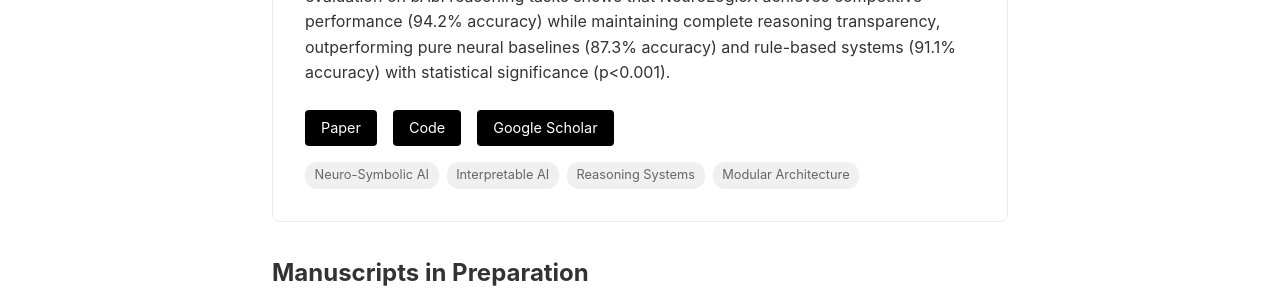
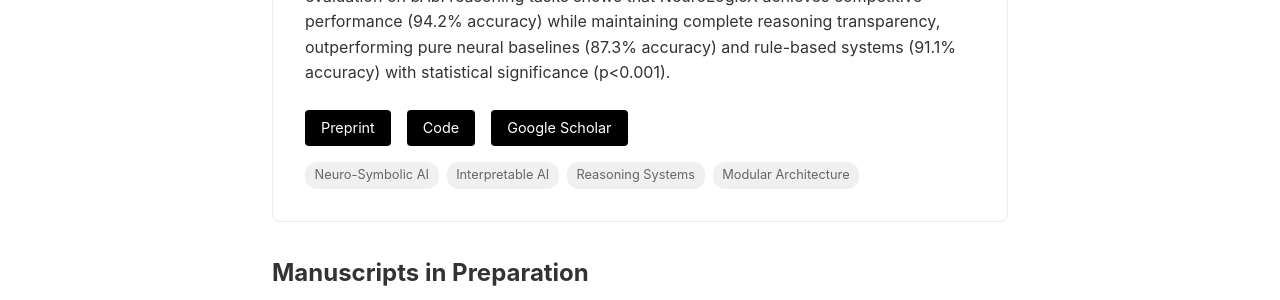
Before and after one commit to Abhishek282001Tiwari/Personal_Website, a Jekyll site: the page built from publications.md, in a window 1280 px wide. Shown: the part 1174-1474 px from the top of the page. Built offline with Jekyll 4.4.1, drawn with Linux system fonts in a browser that asks for light colours.

Commit message:
Update publication links to point to preprints

```diff
--- a/publications.md
+++ b/publications.md
@@ -20,7 +20,7 @@
         This paper develops a comprehensive stochastic control framework for optimal execution that systematically incorporates self-exciting order flow dynamics through Hawkes processes. While classical execution models like Almgren-Chriss and Obizhaeva-Wang provide foundational insights, they fail to capture the clustered order flow patterns empirically observed in modern electronic markets. Our framework bridges this gap by embedding multivariate Hawkes processes within a transient price impact model, yielding adaptive execution strategies that respond intelligently to market microstructure conditions. Empirical analysis demonstrates economically significant and statistically robust improvements over classical benchmarks, achieving cost reductions of 7.8%-15.8% versus industry standards with superior risk management characteristics including 14.6% lower Value-at-Risk.
     </p>
     <div class="pub-links">
-        <a href="/assets/papers/Tiwari_Optimal_Execution_Self_Exciting_Order_Flow.pdf" class="pub-link">Preprint</a>
+        <a href="https://doi.org/10.36227/techrxiv.176412729.90497182/v1" class="pub-link">Preprint</a>
         <a href="https://github.com/Abhishek282001Tiwari/optimal-exec-hawkes" class="pub-link">Code</a>
         <a href="https://scholar.google.com/citations?view_op=list_works&hl=en&hl=en&user=DyC5124AAAAJ" class="pub-link">Google Scholar</a>
     </div>
@@ -42,7 +42,7 @@
         Modern AI systems excel at perception tasks yet continue to struggle with general-purpose reasoning and interpretability. We present NeuroLogicX, a modular neurosymbolic framework that demonstrates the potential for interpretable AI through its design, combining symbolic logic with deep learning components. Unlike task-specific hybrids, NeuroLogicX cleanly separates perception, reasoning, and explanation into independent modules, each connected via transparent interfaces. Our experimental evaluation on bAbI reasoning tasks shows that NeuroLogicX achieves competitive performance (94.2% accuracy) while maintaining complete reasoning transparency, outperforming pure neural baselines (87.3% accuracy) and rule-based systems (91.1% accuracy) with statistical significance (p<0.001).
     </p>
     <div class="pub-links">
-        <a href="https://doi.org/10.36227/techrxiv.175295182.20276969/v1" class="pub-link">Paper</a>
+        <a href="https://doi.org/10.36227/techrxiv.175295182.20276969/v1" class="pub-link">Preprint</a>
         <a href="https://github.com/Abhishek282001Tiwari/neurologicx_terminal" class="pub-link">Code</a>
         <a href="https://scholar.google.com/citations?view_op=list_works&hl=en&hl=en&user=DyC5124AAAAJ" class="pub-link">Google Scholar</a>
     </div>
```
